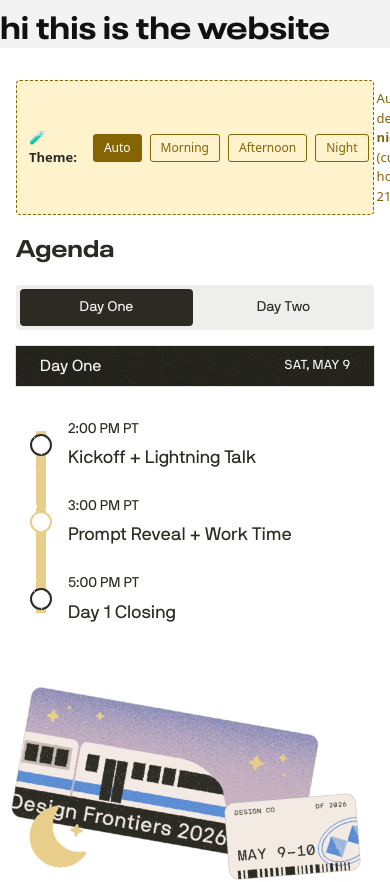
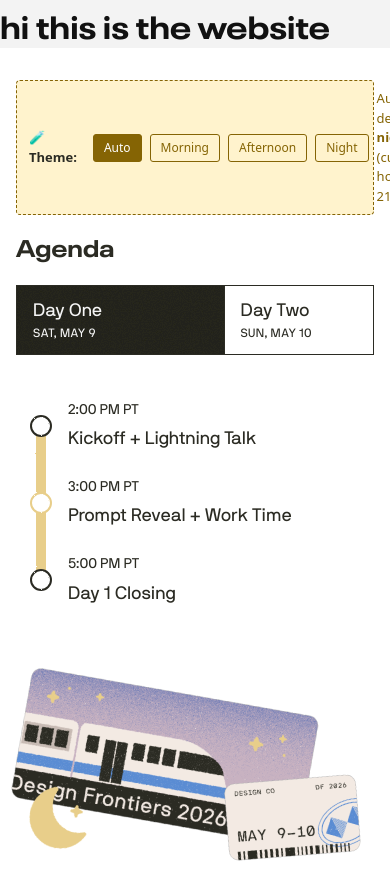
Before and after one commit to ucsddesignco/df26, a React (Vite) app: page / in a window 390 px wide. Shown: the top 882 px of the page. Built offline with nearby package versions, Linux system fonts and the light colour scheme.

Commit message:
changes to mobile and tablet view

```diff
--- a/src/Components/Agenda/Agenda.scss
+++ b/src/Components/Agenda/Agenda.scss
@@ -61,29 +61,24 @@
     --agenda-marker-border: 4px;
 
     /* LINE
-       The line must start at the CENTER of the first marker and end at the
-       CENTER of the last marker.
+       The line must start BEHIND the first marker and end BEHIND the last marker.
+       We inset top & bottom PAST the marker center so the roughen filter's
+       displacement can't push the line past the marker's outer edge.
 
-       Horizontal position (left): it should be centered on each marker.
-         marker center from left edge = row padding-left + half marker
-                                      = 24px + 15.59px = 39.59px
-
-       Vertical position (top/bottom): same logic applied to top and bottom.
-         first marker center from top = 24px + 15.59px = 39.59px
-
-       We use calc() with the variables so values stay correct if you tune
-       row padding or marker size.
+       inset = row padding + full marker height - a few px of overlap
+       The -6px "overlap" is what tucks the line safely behind the marker body.
     */
     --agenda-line-width: 13px;
+    --agenda-line-overlap: 6px;
+    --agenda-line-inset: calc(
+      var(--agenda-row-padding) + var(--agenda-marker-size)
+        - var(--agenda-line-overlap)
+    );
     --agenda-line-left: calc(
       var(--agenda-row-padding) + (var(--agenda-marker-size) / 2)
     );
-    --agenda-line-top: calc(
-      var(--agenda-row-padding) + (var(--agenda-marker-size) / 2)
-    );
-    --agenda-line-bottom: calc(
-      var(--agenda-row-padding) + (var(--agenda-marker-size) / 2)
-    );
+    --agenda-line-top: var(--agenda-line-inset);
+    --agenda-line-bottom: var(--agenda-line-inset);
 
     /* TYPOGRAPHY — TITLE */
     --agenda-title-size: 32px;
@@ -125,36 +120,82 @@
   }
 
   /* =========================
-     MOBILE TABS (hidden on desktop)
+     TABS (hidden on desktop, shown on tablet + mobile)
+     — Segmented control: two halves sharing a single hard border.
+     — Each tab stacks a day label on top of a date.
+     — Active tab is wider than inactive (roughly 60/40).
+     — Active tab uses the same grainy paper-print texture as the desktop
+       header bar.
      ========================= */
 
   .agenda-tabs {
     display: none;
-    gap: 4px;
-    margin-bottom: 16px;
-    padding: 4px;
-    background: rgba(43, 43, 35, 0.08);
-    border-radius: 4px;
+    border: 1.5px solid var(--agenda-header-bg);
+    margin-bottom: 32px;
+    overflow: hidden;
   }
 
   .agenda-tab {
-    flex: 1;
+    position: relative;
+    flex: 2 1 0;                  /* inactive tab: smaller share of the row */
     appearance: none;
     border: none;
     background: transparent;
-    padding: 10px 16px;
+    padding: 16px 20px;
     font-family: inherit;
-    font-size: 16px;
-    font-weight: 400;
     color: var(--agenda-text);
     cursor: pointer;
-    border-radius: 4px;
-    transition: background 0.15s ease, color 0.15s ease;
+    text-align: left;
+    display: flex;
+    flex-direction: column;
+    gap: 4px;
+    transition: flex-grow 0.25s ease, color 0.15s ease;
   }
 
+  /* Active tab grows to take the larger share — ~60/40 split */
   .agenda-tab.is-active {
+    flex-grow: 3;
+    color: var(--agenda-text-inverse);
+  }
+
+  /* Vertical divider between the two tabs */
+  .agenda-tab + .agenda-tab {
+    border-left: 1.5px solid var(--agenda-header-bg);
+  }
+
+  /* Textured background on the active tab — same filter as desktop header */
+  .agenda-tab::before {
+    content: "";
+    position: absolute;
+    inset: 0;
+    background: transparent;
+    z-index: 0;
+    pointer-events: none;
+  }
+
+  .agenda-tab.is-active::before {
     background: var(--agenda-header-bg);
-    color: var(--agenda-text-inverse);
+    filter: url(#agenda-roughen-soft);
+  }
+
+  /* Keep tab text above the textured background */
+  .agenda-tab__day,
+  .agenda-tab__date {
+    position: relative;
+    z-index: 1;
+  }
+
+  .agenda-tab__day {
+    font-size: 20px;
+    line-height: 24px;
+    font-weight: 400;
+  }
+
+  .agenda-tab__date {
+    font-size: 13px;
+    line-height: 16px;
+    font-weight: 400;
+    letter-spacing: 0.02em;
   }
 
   /* =========================
@@ -243,8 +284,8 @@
   }
 
   /* LINE — solid colored bar, absolutely positioned
-     Sits centered on the marker column, stretched between first and last markers.
-     Rough hand-drawn edges via SVG filter defined in Agenda.tsx.
+     Sits centered on the marker column, tucked BEHIND the first and last
+     markers so the roughen filter can't make it poke out past their edges.
   */
   .agenda-line {
     position: absolute;
@@ -348,36 +389,30 @@
      BREAKPOINTS
      ========================= */
 
-  /* TABLET — 1024px and down: reduce horizontal padding + column gap */
+  /* TABLET + MOBILE — 1024px and down:
+     Switch to the tabbed single-column layout.
+     (Previously this kicked in at 768px; now tablet gets the same treatment.) */
   @media (max-width: 1024px) {
     .agenda-section {
-      --agenda-section-padding-x: 24px;
-      --agenda-column-gap: 24px;
-      --agenda-row-padding: 20px;
-    }
-
-    .agenda-decoration {
-      max-width: 400px;
-    }
-  }
-
-  /* MOBILE — 768px and down: switch to tabs, one column at a time */
-  @media (max-width: 768px) {
-    .agenda-section {
       --agenda-section-padding-y: 32px;
-      --agenda-section-padding-x: 20px;
+      --agenda-section-padding-x: 32px;
       --agenda-title-size: 28px;
       --agenda-title-line-height: 30px;
-      --agenda-event-title-size: 20px;
-      --agenda-event-title-lh: 24px;
-      --agenda-row-padding: 16px;
-      --agenda-marker-size: 26px;
+      --agenda-event-title-size: 22px;
+      --agenda-event-title-lh: 26px;
+      --agenda-row-padding: 20px;
+      --agenda-marker-size: 28px;
       --agenda-marker-border: 3px;
     }
 
     /* Show the tabs */
     .agenda-tabs {
       display: flex;
+    }
+
+    /* The date now lives inside the tab — hide the standalone dark banner */
+    .agenda-header {
+      display: none;
     }
 
     /* Collapse grid to one column, only show active panel */
@@ -393,6 +428,25 @@
 
     .agenda-panel.is-visible {
       display: block;
+    }
+
+    /* Contain the decoration so it never overflows the column */
+    .agenda-decoration {
+      width: 100%;
+      max-width: 560px;
+      margin-top: 48px;
+    }
+  }
+
+  /* MOBILE — 768px and down: tighten spacing further */
+  @media (max-width: 768px) {
+    .agenda-section {
+      --agenda-section-padding-x: 20px;
+      --agenda-event-title-size: 20px;
+      --agenda-event-title-lh: 24px;
+      --agenda-row-padding: 16px;
+      --agenda-marker-size: 26px;
+      --agenda-marker-border: 3px;
     }
 
     .agenda-decoration {
@@ -416,10 +470,20 @@
       --agenda-marker-size: 22px;
       --agenda-marker-border: 2.5px;
       --agenda-line-width: 10px;
+      --agenda-line-overlap: 5px;
     }
 
     .agenda-tab {
-      font-size: 14px;
-      padding: 8px 12px;
+      padding: 14px 16px;
+    }
+
+    .agenda-tab__day {
+      font-size: 18px;
+      line-height: 22px;
+    }
+
+    .agenda-tab__date {
+      font-size: 12px;
+      line-height: 14px;
     }
   }
--- a/src/Components/Agenda/Agenda.tsx
+++ b/src/Components/Agenda/Agenda.tsx
@@ -239,7 +239,6 @@ export default function Agenda() {
               scale="2"
             />
           </filter>
-          {/* NEW: softer filter for the header bar */}
           {/* Grainy paper-print texture for the header bar */}
           <filter id="agenda-roughen-soft">
             <feTurbulence
@@ -275,7 +274,8 @@ export default function Agenda() {
 
       <h2 className="agenda-section-title">Agenda</h2>
 
-      {/* Mobile tabs — hidden on desktop via CSS */}
+      {/* Mobile tabs — hidden on desktop via CSS.
+          Each tab contains the day label AND the date, stacked. */}
       <div className="agenda-tabs" role="tablist" aria-label="Agenda days">
         <button
           role="tab"
@@ -283,7 +283,8 @@ export default function Agenda() {
           className={`agenda-tab ${activeTab === "day1" ? "is-active" : ""}`}
           onClick={() => setActiveTab("day1")}
         >
-          Day One
+          <span className="agenda-tab__day">Day One</span>
+          <span className="agenda-tab__date">SAT, MAY 9</span>
         </button>
         <button
           role="tab"
@@ -291,7 +292,8 @@ export default function Agenda() {
           className={`agenda-tab ${activeTab === "day2" ? "is-active" : ""}`}
           onClick={() => setActiveTab("day2")}
         >
-          Day Two
+          <span className="agenda-tab__day">Day Two</span>
+          <span className="agenda-tab__date">SUN, MAY 10</span>
         </button>
       </div>
 
```
Lines whose indentation alone changed are shown as unchanged.
